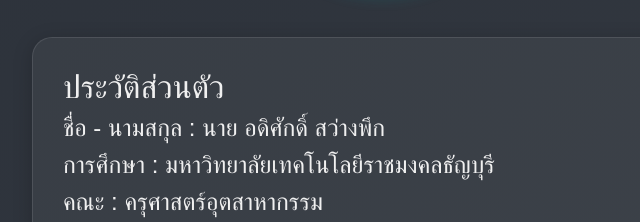
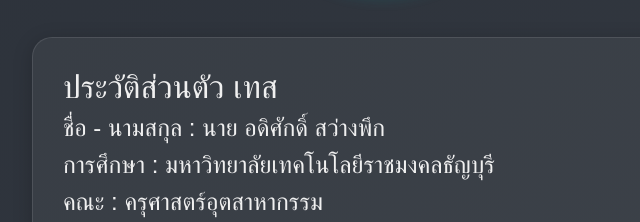
Before and after one commit to tam15216/portfolio, a plain HTML site: page index.html in a window 1280 px wide. Shown: the part 343-565 px from the top of the page, 258-898 px from the left. Drawn offline with nearby package versions, Linux system fonts and the light colour scheme.

Commit message:
Update index.html

```diff
--- a/index.html
+++ b/index.html
@@ -32,7 +32,7 @@
         </div>
         <div class="fade-in-section">
             <div class="intro-box">
-                <h2>ประวัติส่วนตัว</h2>
+                <h2>ประวัติส่วนตัว เทส</h2>
                 <h4>ชื่อ - นามสกุล : นาย อดิศักดิ์ สว่างพึก</h4>
                 <h4>การศึกษา : มหาวิทยาลัยเทคโนโลยีราชมงคลธัญบุรี</h4>
                 <h4>คณะ : ครุศาสตร์อุตสาหากรรม</h4>
```
